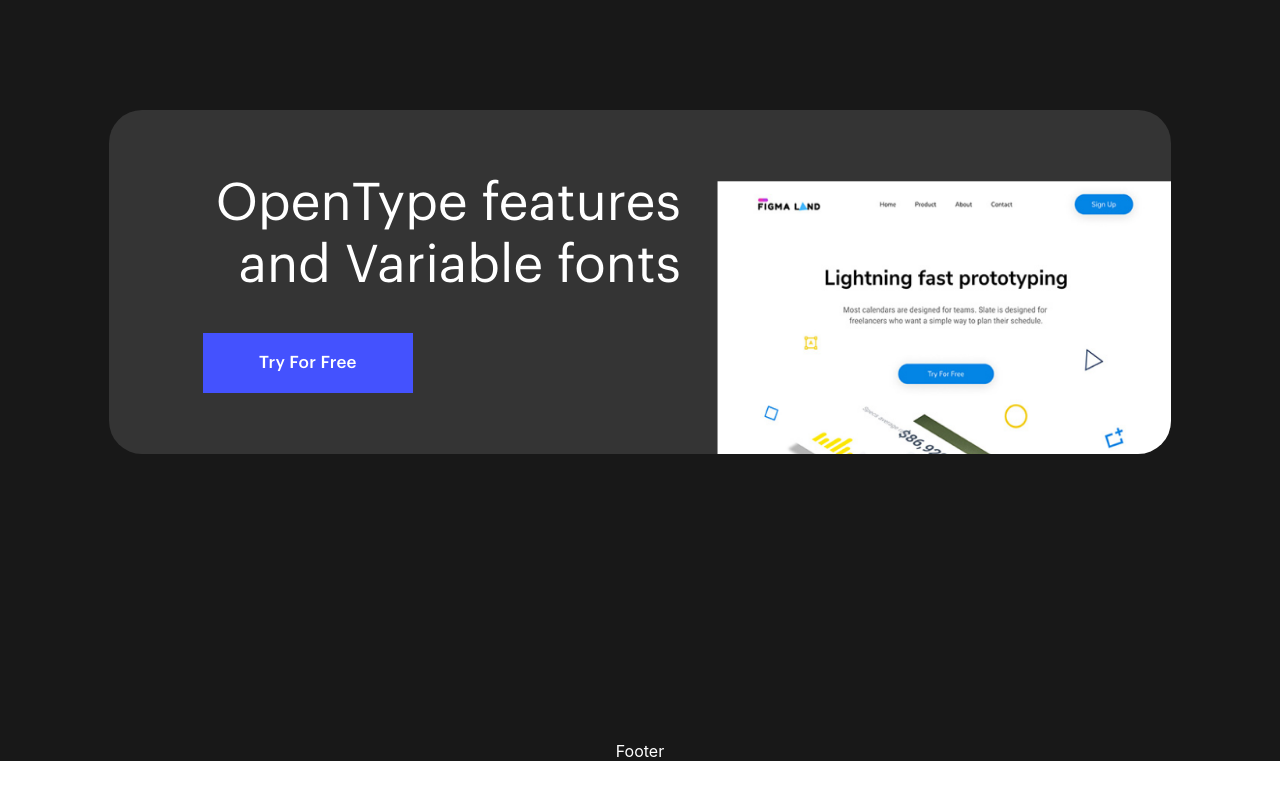
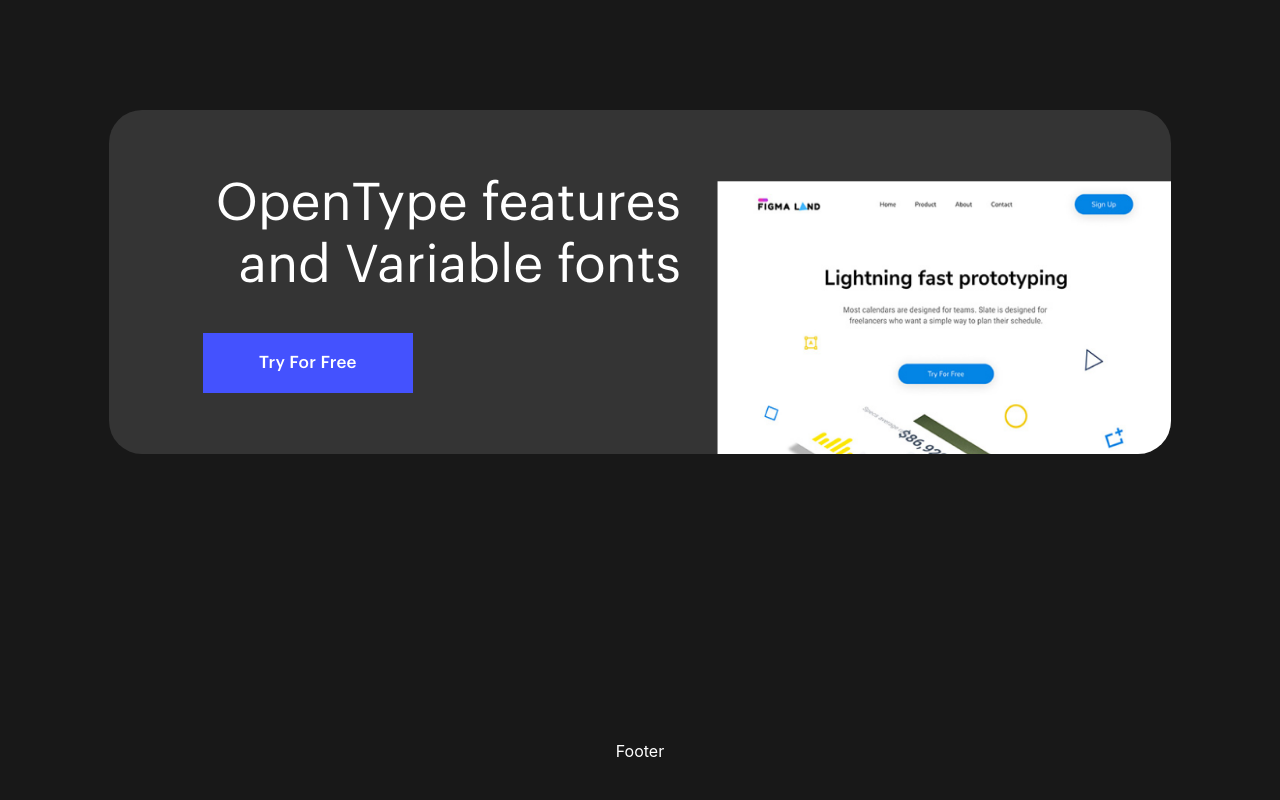
Before and after one commit to TheDa21crj/Landing-Page, a React (Create React App) app: page / in a window 1280 px wide. Shown: the part 6045-6845 px from the top of the page. Built offline with nearby package versions, Linux system fonts and the light colour scheme.

Commit message:
Update Footer.css

```diff
--- a/src/Components/Css/Footer.css
+++ b/src/Components/Css/Footer.css
@@ -3,5 +3,5 @@
     flex-direction: row;
     justify-content: center;
     align-items: center;
-    margin-bottom: 107px;
+    padding-bottom: 107px;
 }
```
